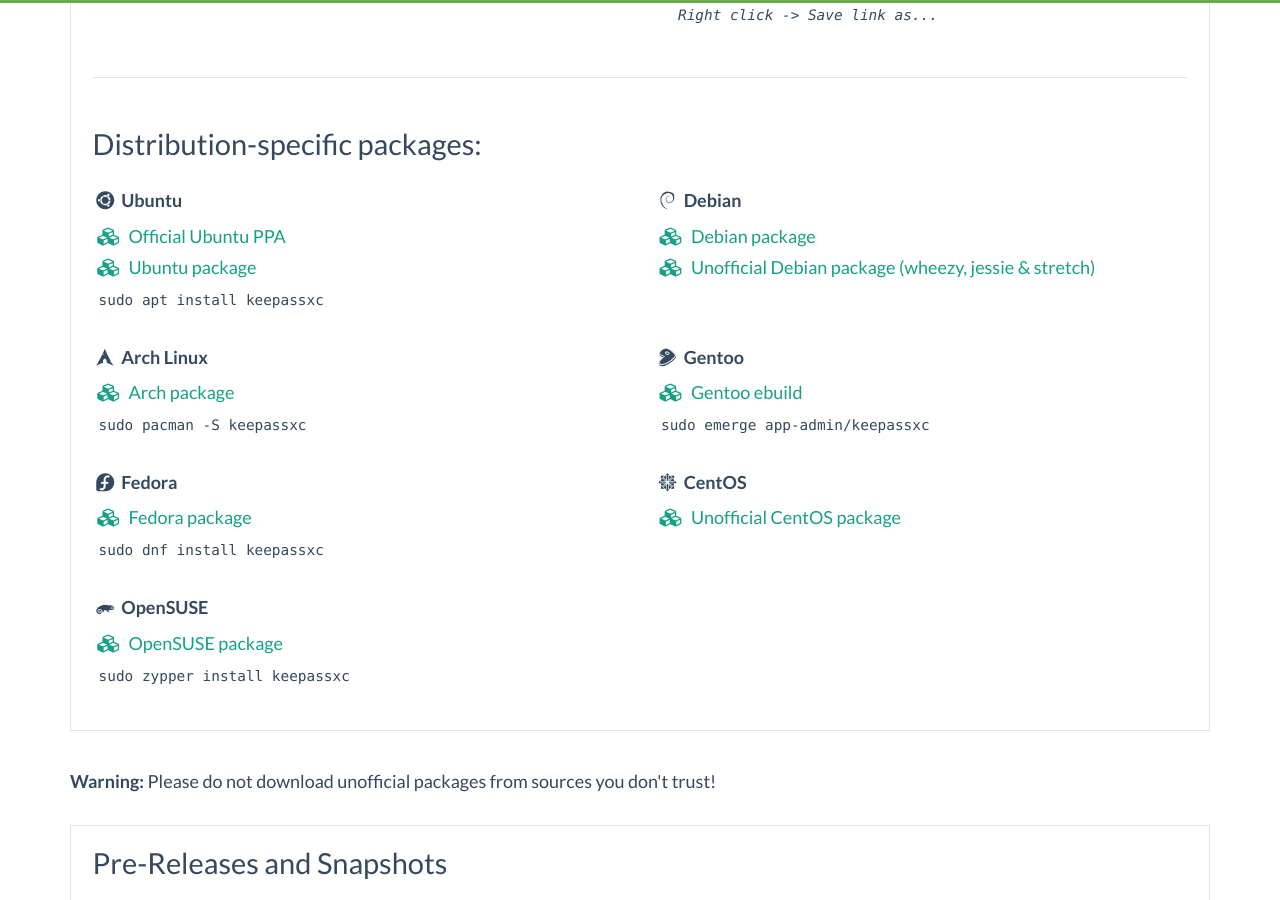
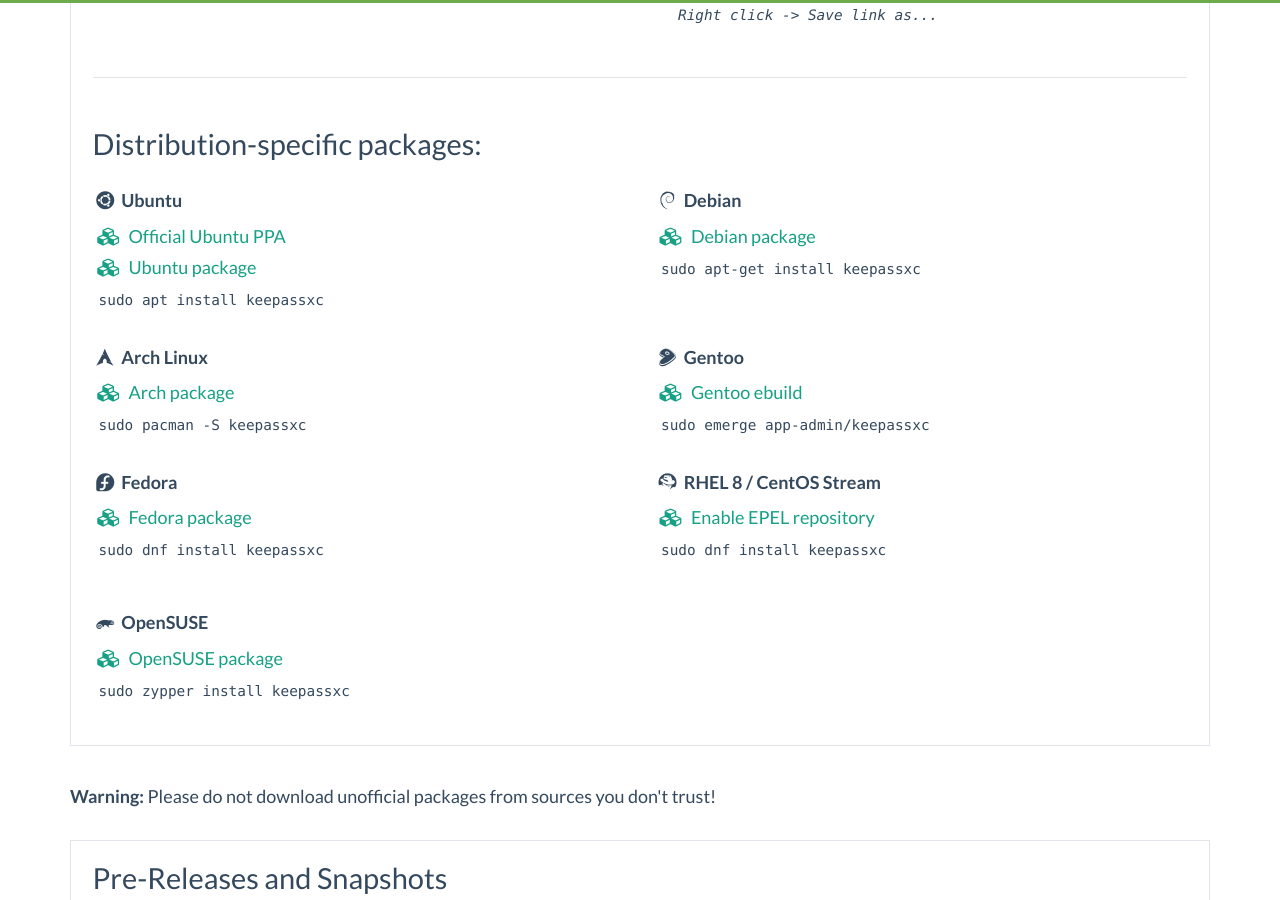
Before and after one commit to keepassxreboot/keepassxc-org, a Jekyll site: the page built from download.html, in a window 1280 px wide and 900 px high, scrolled down 556 px. Built offline with Jekyll 4.4.1, drawn with Linux system fonts in a browser that asks for light colours; comment, search, counter and statistics services are not loaded.

Commit message:
Update RHEL and Debian downloads

```diff
--- a/download.html
+++ b/download.html
@@ -113,9 +113,8 @@
                         <li class="links">
                             <a href="https://packages.debian.org/sid/keepassxc">Debian package</a>
                         </li>
-                        <li class="links">
-                            <a href="https://github.com/magkopian/keepassxc-debian/releases">Unofficial Debian package
-                                (wheezy, jessie &amp; stretch)</a>
+                        <li>
+                            <code>sudo apt-get install keepassxc</code>
                         </li>
                     </ul>
                 </div>
@@ -162,13 +161,15 @@
 
 
                 <div class="col-md-6">
-                    <h5><i class="fl fl-centos" aria-hidden="true"></i> CentOS</h5>
+                    <h5><i class="fl fl-redhat" aria-hidden="true"></i> RHEL 8 / CentOS Stream</h5>
                     <ul class="download-links">
                         <li class="links">
-                            <a href="https://copr.fedorainfracloud.org/coprs/bugzy/keepassxc/">Unofficial CentOS
-                                package</a>
+                            <a href="https://fedoraproject.org/wiki/EPEL">Enable EPEL repository</a>
                         </li>
-                    </ul>
+                        <li>
+                            <code>sudo dnf install keepassxc</code>
+                        </li>
+                    </p>
                 </div>
             </div>
 
```
